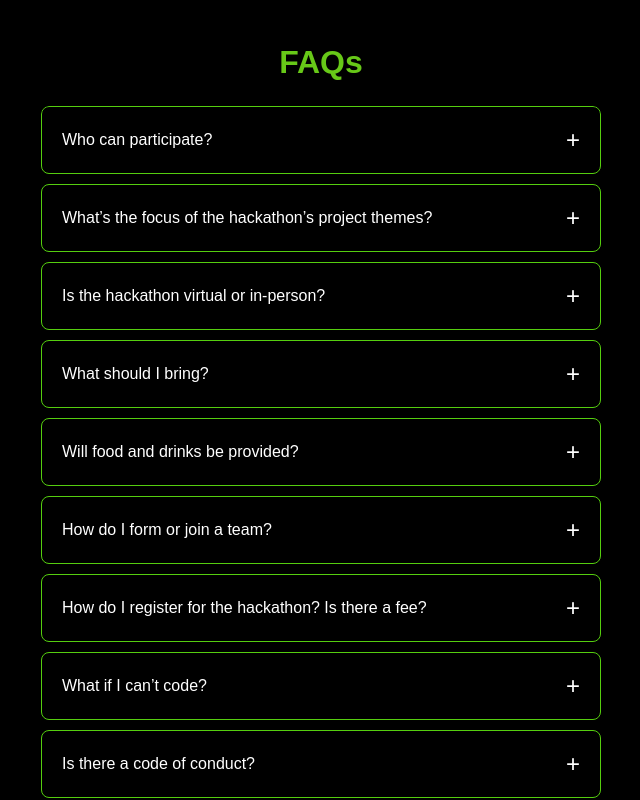
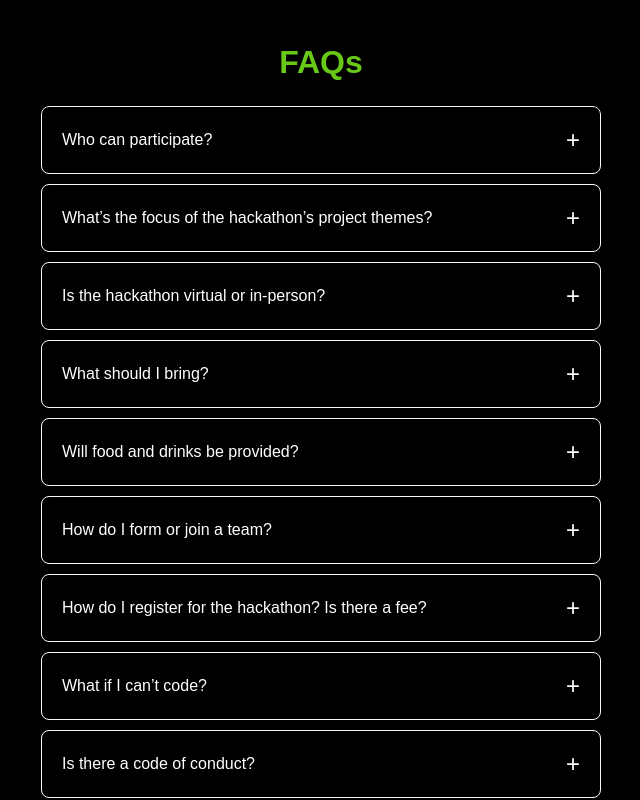
Before and after one commit to Diablo0801/Quantathon-2.0, a React (Vite) app: page / in a window 1280 px wide. Shown: the part 8332-9132 px from the top of the page, without its empty margins (319-959 px from the left). Built offline with nearby package versions, Linux system fonts and the light colour scheme.

Commit message:
Update faq.css

```diff
--- a/src/faq.css
+++ b/src/faq.css
@@ -28,7 +28,7 @@
   color: white;
   padding: 15px 20px;
   cursor: pointer;
-  border: 1px solid #55ce0f;
+  border: 1px solid #f6f9f5;
   border-radius: 8px;
   font-size: 1rem;
 }
```
